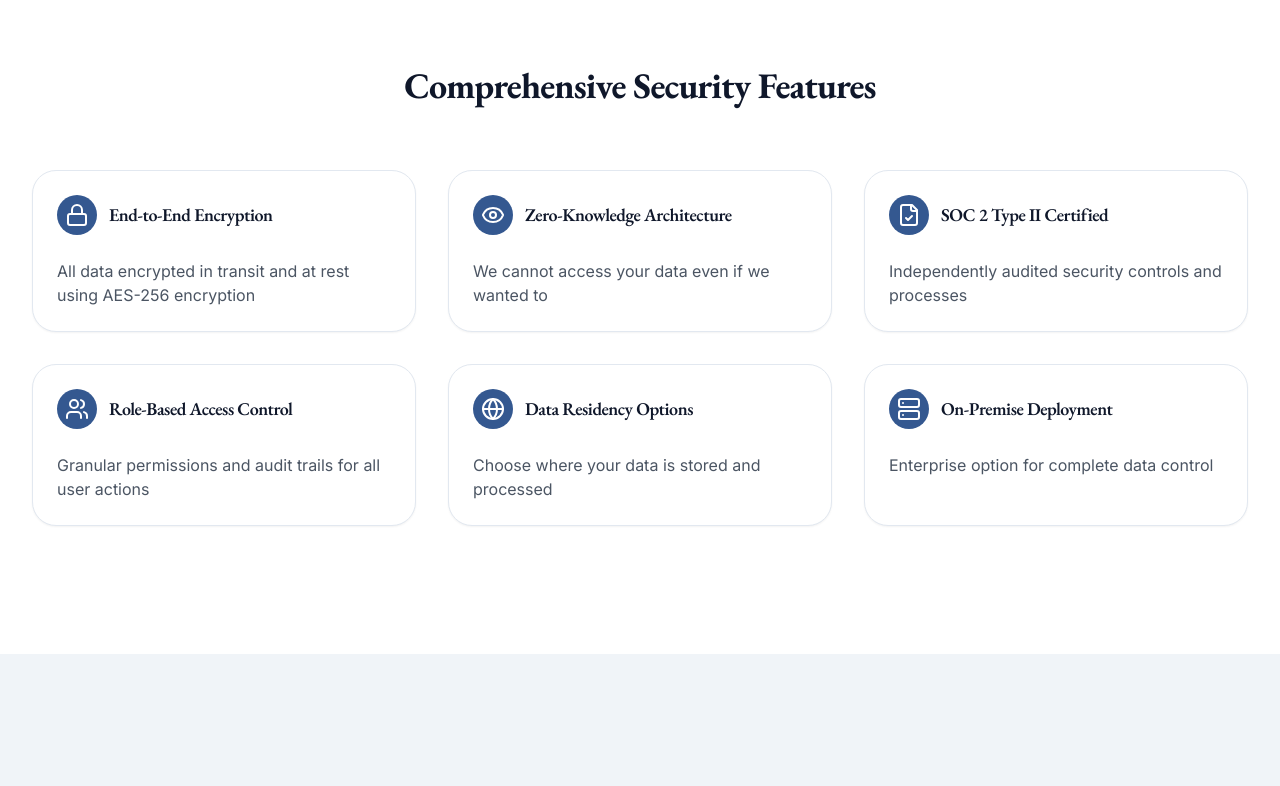
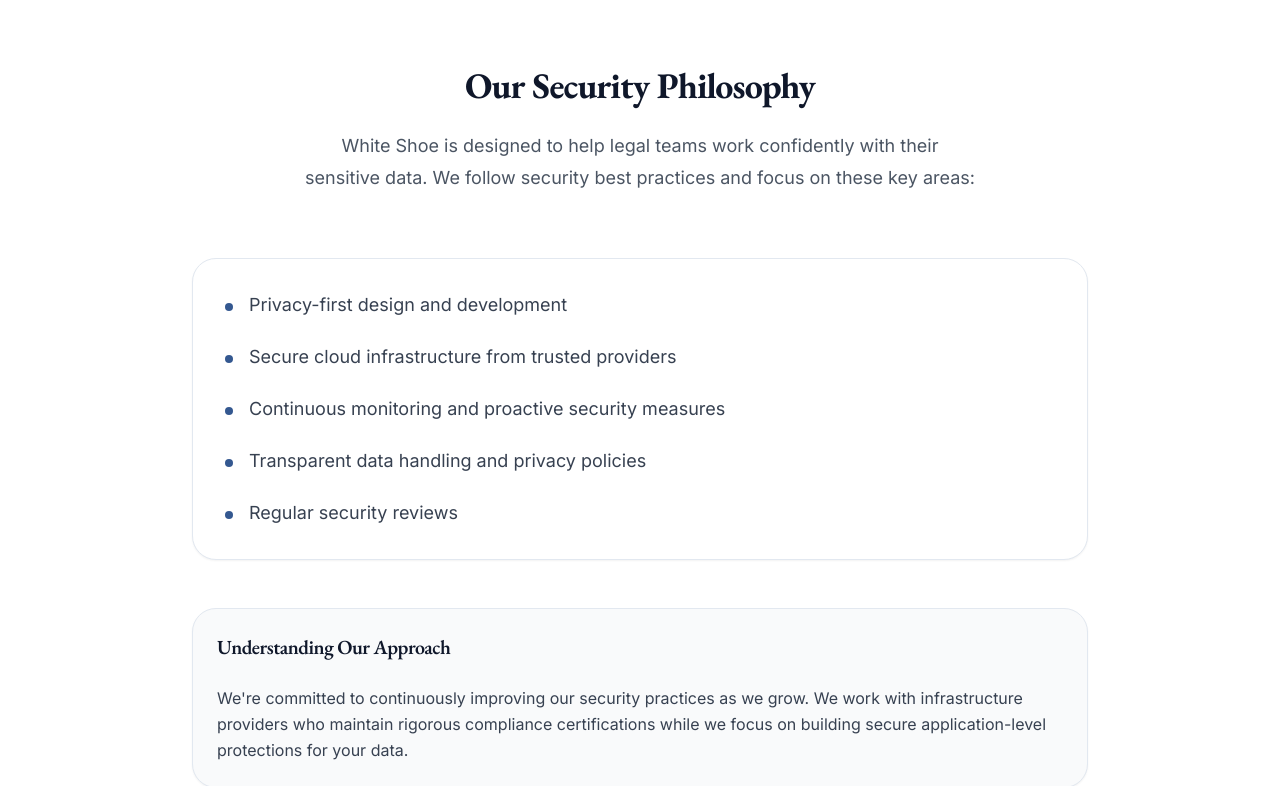
Before and after one commit to ab-boersma/ai-productivity-launch, a React (Vite) app: page /security in a window 1280 px wide. Shown: the part 1700-2486 px from the top of the page. Built offline with nearby package versions, Linux system fonts and the light colour scheme.

Commit message:
Refactor Security page content
Updated the "Comprehensive Security Features" section on the Security page (`src/pages/Security.tsx`) to "Our Security Philosophy", including the new content and layout.

```diff
--- a/src/pages/Security.tsx
+++ b/src/pages/Security.tsx
@@ -20,39 +20,6 @@ import {
   TestTube,
   UserCheck
 } from "lucide-react";
-
-const securityFeatures = [
-  {
-    icon: Lock,
-    title: "End-to-End Encryption",
-    description: "All data encrypted in transit and at rest using AES-256 encryption"
-  },
-  {
-    icon: Eye,
-    title: "Zero-Knowledge Architecture",
-    description: "We cannot access your data even if we wanted to"
-  },
-  {
-    icon: FileCheck,
-    title: "SOC 2 Type II Certified",
-    description: "Independently audited security controls and processes"
-  },
-  {
-    icon: Users,
-    title: "Role-Based Access Control",
-    description: "Granular permissions and audit trails for all user actions"
-  },
-  {
-    icon: Globe,
-    title: "Data Residency Options",
-    description: "Choose where your data is stored and processed"
-  },
-  {
-    icon: Server,
-    title: "On-Premise Deployment",
-    description: "Enterprise option for complete data control"
-  }
-];
 
 const protectionMeasures = [
   {
@@ -190,31 +157,56 @@ export default function Security() {
         </div>
       </section>
 
-      {/* Security Features */}
+      {/* Our Security Philosophy */}
       <section className="py-24 sm:py-32">
         <div className="mx-auto max-w-7xl px-6 lg:px-8">
           <div className="mx-auto max-w-2xl lg:text-center mb-16">
             <h2 className="text-3xl font-bold tracking-garamond text-midnight-brief sm:text-4xl">
-              Comprehensive Security Features
+              Our Security Philosophy
             </h2>
+            <p className="mt-6 text-lg leading-8 text-gray-600">
+              White Shoe is designed to help legal teams work confidently with their sensitive data. We follow security best practices and focus on these key areas:
+            </p>
           </div>
 
-          <div className="grid grid-cols-1 gap-8 sm:grid-cols-2 lg:grid-cols-3">
-            {securityFeatures.map((feature) => (
-              <Card key={feature.title} className="hover:shadow-lg transition-shadow">
-                <CardHeader>
-                  <div className="flex items-center gap-3">
-                    <div className="flex h-10 w-10 items-center justify-center rounded-lg bg-slate-docket">
-                      <feature.icon className="h-6 w-6 text-pure-white" />
-                    </div>
-                    <CardTitle className="text-lg">{feature.title}</CardTitle>
+          <div className="mx-auto max-w-4xl">
+            <Card className="mb-12">
+              <CardContent className="p-8">
+                <div className="grid grid-cols-1 gap-6">
+                  <div className="flex items-start gap-4">
+                    <div className="w-2 h-2 bg-slate-docket rounded-full mt-3 flex-shrink-0"></div>
+                    <p className="text-lg text-gray-700">Privacy-first design and development</p>
                   </div>
-                </CardHeader>
-                <CardContent>
-                  <p className="text-gray-600">{feature.description}</p>
-                </CardContent>
-              </Card>
-            ))}
+                  <div className="flex items-start gap-4">
+                    <div className="w-2 h-2 bg-slate-docket rounded-full mt-3 flex-shrink-0"></div>
+                    <p className="text-lg text-gray-700">Secure cloud infrastructure from trusted providers</p>
+                  </div>
+                  <div className="flex items-start gap-4">
+                    <div className="w-2 h-2 bg-slate-docket rounded-full mt-3 flex-shrink-0"></div>
+                    <p className="text-lg text-gray-700">Continuous monitoring and proactive security measures</p>
+                  </div>
+                  <div className="flex items-start gap-4">
+                    <div className="w-2 h-2 bg-slate-docket rounded-full mt-3 flex-shrink-0"></div>
+                    <p className="text-lg text-gray-700">Transparent data handling and privacy policies</p>
+                  </div>
+                  <div className="flex items-start gap-4">
+                    <div className="w-2 h-2 bg-slate-docket rounded-full mt-3 flex-shrink-0"></div>
+                    <p className="text-lg text-gray-700">Regular security reviews</p>
+                  </div>
+                </div>
+              </CardContent>
+            </Card>
+
+            <Card className="bg-gray-50">
+              <CardHeader>
+                <CardTitle className="text-xl">Understanding Our Approach</CardTitle>
+              </CardHeader>
+              <CardContent>
+                <p className="text-gray-700 leading-relaxed">
+                  We're committed to continuously improving our security practices as we grow. We work with infrastructure providers who maintain rigorous compliance certifications while we focus on building secure application-level protections for your data.
+                </p>
+              </CardContent>
+            </Card>
           </div>
         </div>
       </section>
```
